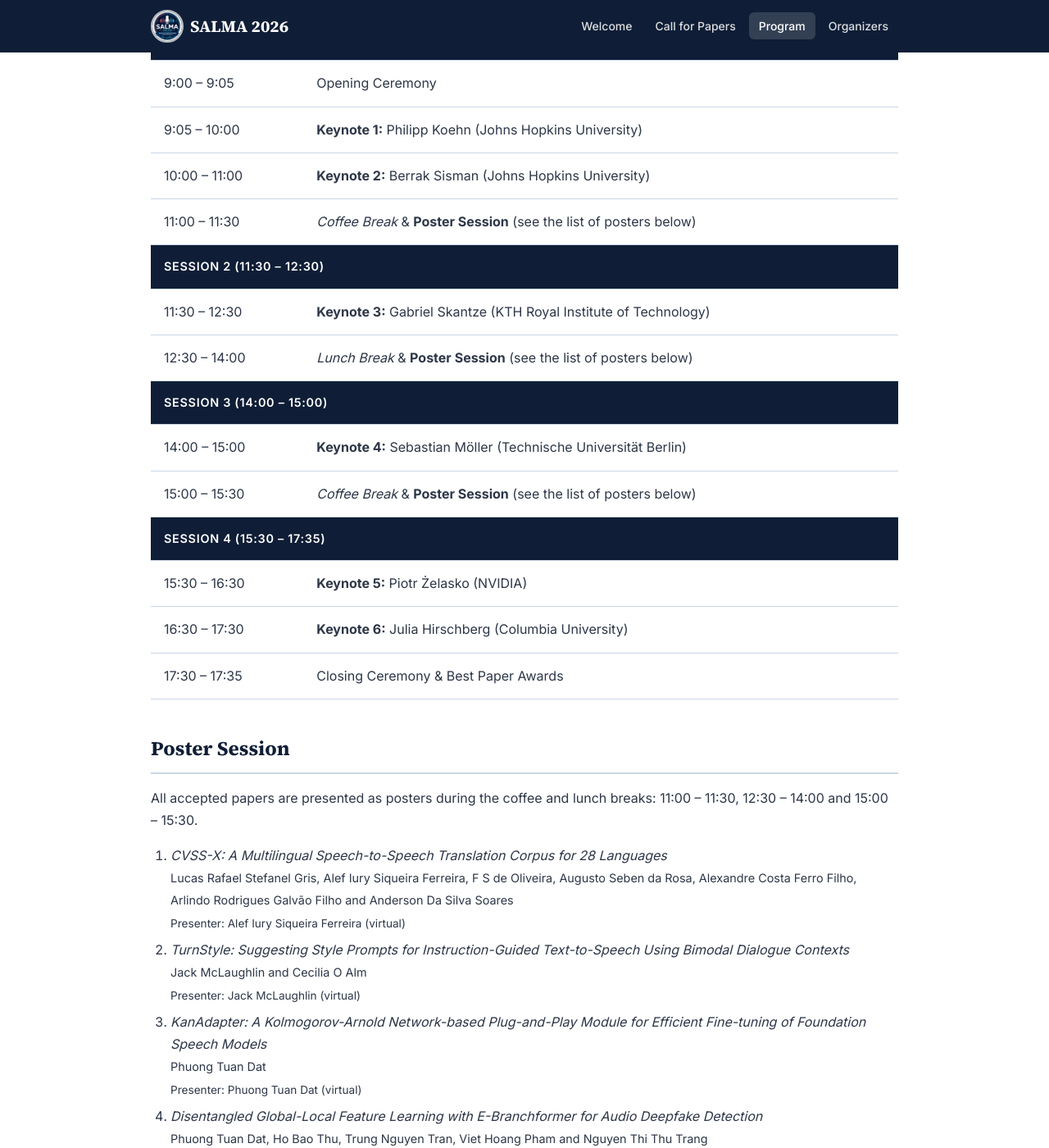
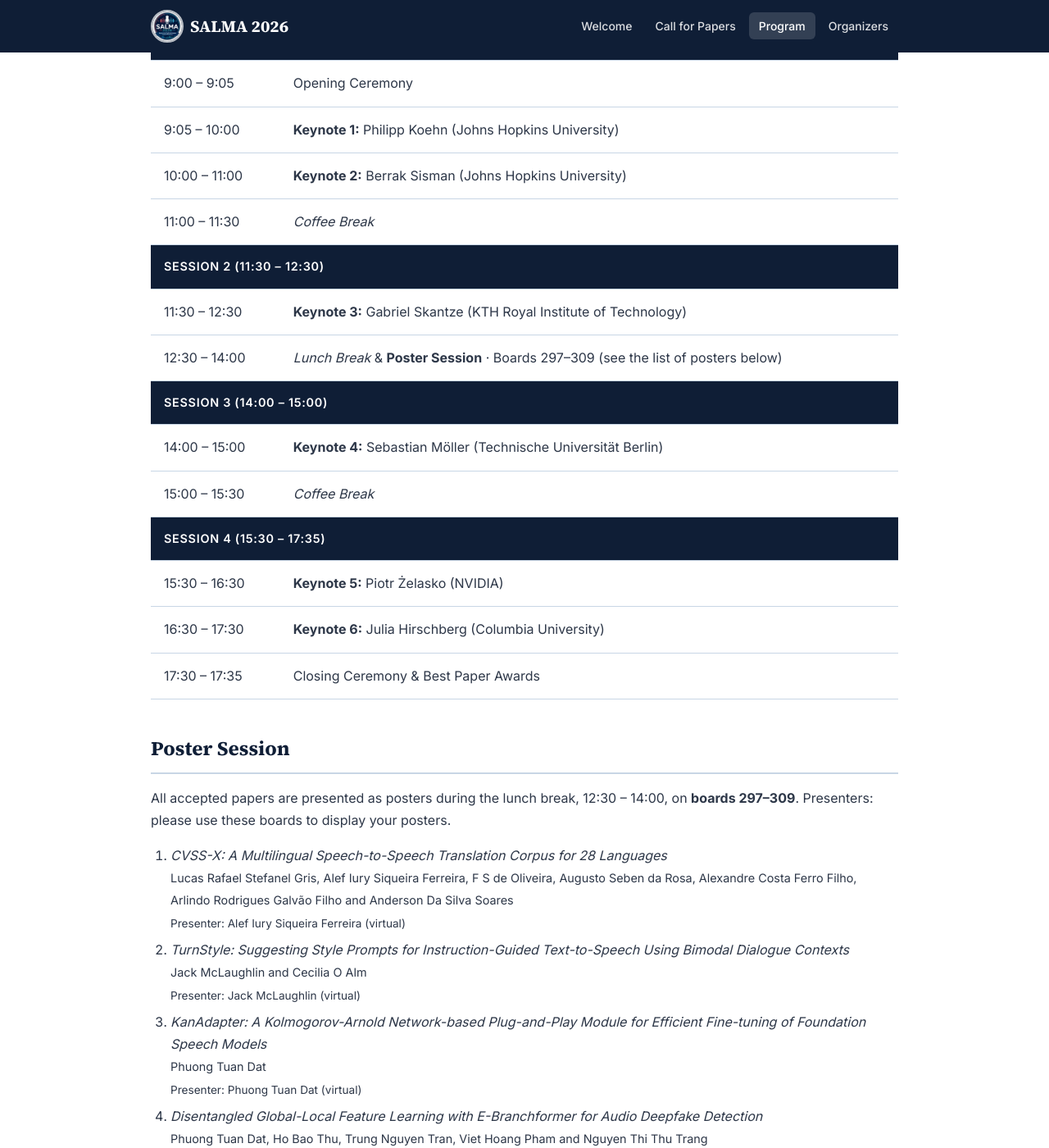
Before and after one commit to salma-workshop/salma-2026, a Jekyll site: the page built from program.md, in a window 1280 px wide and 1400 px high, scrolled down 527 px. Shown: the whole window at 82% size. Built offline with Jekyll 4.4.1, drawn with Linux system fonts in a browser that asks for light colours.

Commit message:
Program: single poster session 12:30-14:00 on boards 297-309

```diff
--- a/program.md
+++ b/program.md
@@ -20,13 +20,13 @@ All times are local Budapest time (CET, UTC+1).
     <tr><td style="white-space:nowrap">9:00 &ndash; 9:05</td><td>Opening Ceremony</td></tr>
     <tr><td style="white-space:nowrap">9:05 &ndash; 10:00</td><td><strong>Keynote 1:</strong> Philipp Koehn (Johns Hopkins University)</td></tr>
     <tr><td style="white-space:nowrap">10:00 &ndash; 11:00</td><td><strong>Keynote 2:</strong> Berrak Sisman (Johns Hopkins University)</td></tr>
-    <tr><td style="white-space:nowrap">11:00 &ndash; 11:30</td><td><em>Coffee Break</em> &amp; <strong>Poster Session</strong> (see the list of posters below)</td></tr>
+    <tr><td style="white-space:nowrap">11:00 &ndash; 11:30</td><td><em>Coffee Break</em></td></tr>
     <tr><th colspan="2">Session 2 (11:30 &ndash; 12:30)</th></tr>
     <tr><td style="white-space:nowrap">11:30 &ndash; 12:30</td><td><strong>Keynote 3:</strong> Gabriel Skantze (KTH Royal Institute of Technology)</td></tr>
-    <tr><td style="white-space:nowrap">12:30 &ndash; 14:00</td><td><em>Lunch Break</em> &amp; <strong>Poster Session</strong> (see the list of posters below)</td></tr>
+    <tr><td style="white-space:nowrap">12:30 &ndash; 14:00</td><td><em>Lunch Break</em> &amp; <strong>Poster Session</strong> &middot; Boards 297&ndash;309 (see the list of posters below)</td></tr>
     <tr><th colspan="2">Session 3 (14:00 &ndash; 15:00)</th></tr>
     <tr><td style="white-space:nowrap">14:00 &ndash; 15:00</td><td><strong>Keynote 4:</strong> Sebastian Möller (Technische Universität Berlin)</td></tr>
-    <tr><td style="white-space:nowrap">15:00 &ndash; 15:30</td><td><em>Coffee Break</em> &amp; <strong>Poster Session</strong> (see the list of posters below)</td></tr>
+    <tr><td style="white-space:nowrap">15:00 &ndash; 15:30</td><td><em>Coffee Break</em></td></tr>
     <tr><th colspan="2">Session 4 (15:30 &ndash; 17:35)</th></tr>
     <tr><td style="white-space:nowrap">15:30 &ndash; 16:30</td><td><strong>Keynote 5:</strong> Piotr Żelasko (NVIDIA)</td></tr>
     <tr><td style="white-space:nowrap">16:30 &ndash; 17:30</td><td><strong>Keynote 6:</strong> Julia Hirschberg (Columbia University)</td></tr>
@@ -36,7 +36,7 @@ All times are local Budapest time (CET, UTC+1).
 
 ## Poster Session
 
-All accepted papers are presented as posters during the coffee and lunch breaks: 11:00 &ndash; 11:30, 12:30 &ndash; 14:00 and 15:00 &ndash; 15:30.
+All accepted papers are presented as posters during the lunch break, 12:30 &ndash; 14:00, on <strong>boards 297&ndash;309</strong>. Presenters: please use these boards to display your posters.
 
 <ol>
   <li><em>CVSS-X: A Multilingual Speech-to-Speech Translation Corpus for 28 Languages</em><br><span style="font-size:0.9em">Lucas Rafael Stefanel Gris, Alef Iury Siqueira Ferreira, F S de Oliveira, Augusto Seben da Rosa, Alexandre Costa Ferro Filho, Arlindo Rodrigues Galvão Filho and Anderson Da Silva Soares</span><br><span style="font-size:0.85em">Presenter: Alef Iury Siqueira Ferreira (virtual)</span></li>
```
